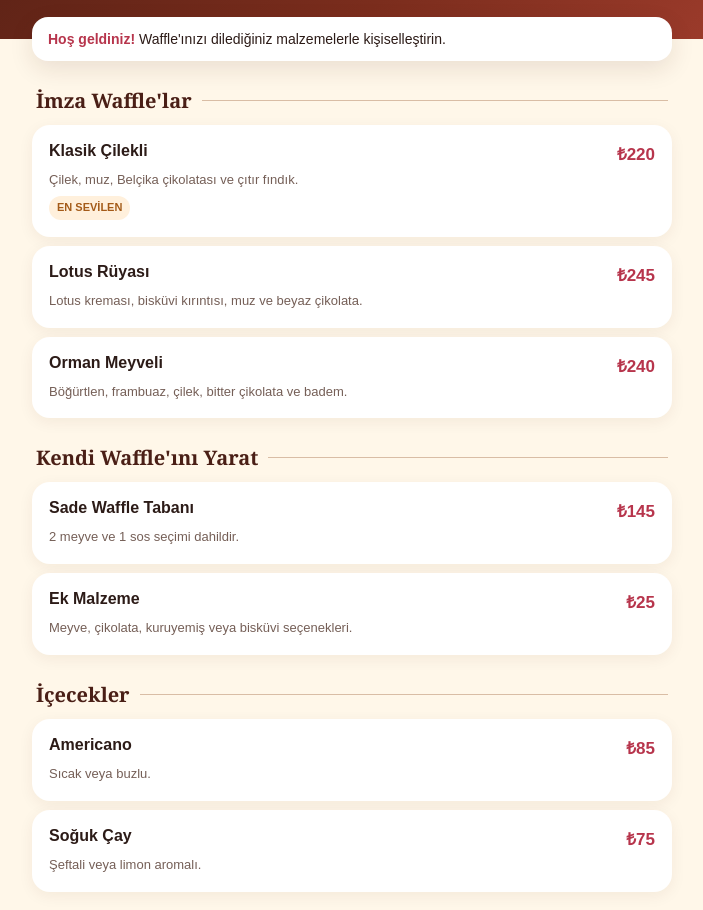
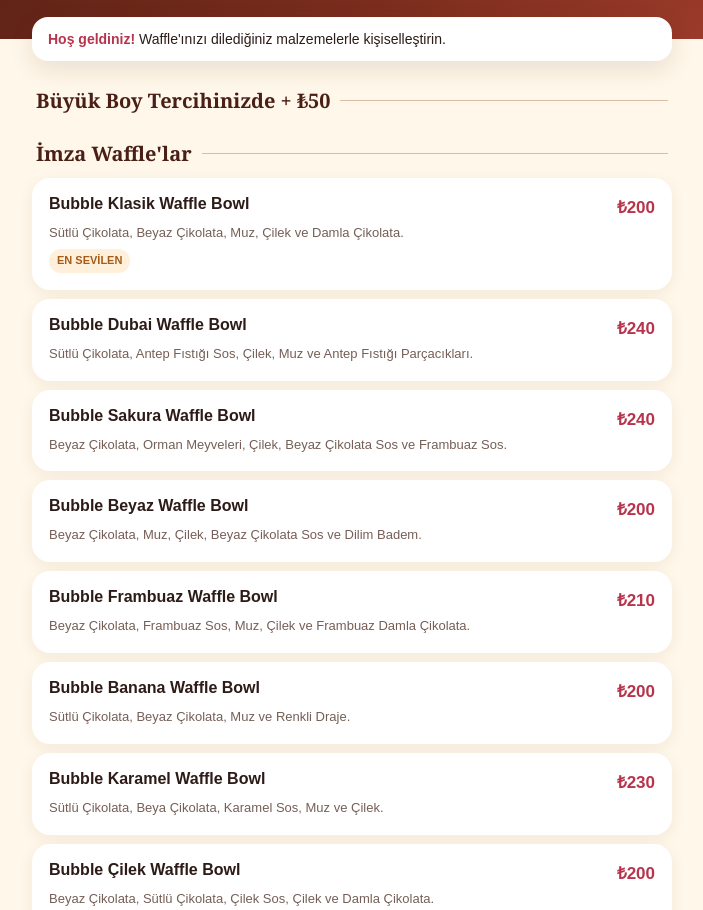
Before and after one commit to Ortuss/capon-menu, a plain HTML site: page index.html in a window 1280 px wide. Shown: the part 229-1139 px from the top of the page, without its empty margins (288-991 px from the left). Drawn offline with Linux system fonts and the light colour scheme.

Commit message:
index.html

```diff
--- a/index.html
+++ b/index.html
@@ -4,7 +4,7 @@
   <meta charset="utf-8">
   <meta name="viewport" content="width=device-width, initial-scale=1">
   <meta name="theme-color" content="#5a2419">
-  <title>Waffle House | Menü</title>
+  <title>Capon Cups | Menü</title>
   <style>
     :root { --cocoa:#4a1f16; --berry:#b7354c; --cream:#fff7e9; --caramel:#d48738; --ink:#2c1b17; }
     * { box-sizing:border-box; }
@@ -39,29 +39,69 @@
 
   <main>
     <div class="notice"><strong>Hoş geldiniz!</strong> Waffle'ınızı dilediğiniz malzemelerle kişiselleştirin.</div>
+    <h2 class="section-title">Büyük Boy Tercihinizde + ₺50</h2>
 
     <!-- Ürün eklemek için aşağıdaki .item bloğunu çoğaltın. -->
     <h2 class="section-title">İmza Waffle'lar</h2>
     <article class="item">
-      <div class="name">Klasik Çilekli</div><div class="price">₺220</div>
-      <div class="description">Çilek, muz, Belçika çikolatası ve çıtır fındık.<br><span class="tag">EN SEVİLEN</span></div>
+      <div class="name">Bubble Klasik Waffle Bowl</div><div class="price">₺200</div>
+      <div class="description">Sütlü Çikolata, Beyaz Çikolata, Muz, Çilek ve Damla Çikolata.<br><span class="tag">EN SEVİLEN</span></div>
     </article>
     <article class="item">
-      <div class="name">Lotus Rüyası</div><div class="price">₺245</div>
-      <div class="description">Lotus kreması, bisküvi kırıntısı, muz ve beyaz çikolata.</div>
+      <div class="name">Bubble Dubai Waffle Bowl</div><div class="price">₺240</div>
+      <div class="description">Sütlü Çikolata, Antep Fıstığı Sos, Çilek, Muz ve Antep Fıstığı Parçacıkları.</div>
     </article>
     <article class="item">
-      <div class="name">Orman Meyveli</div><div class="price">₺240</div>
-      <div class="description">Böğürtlen, frambuaz, çilek, bitter çikolata ve badem.</div>
+      <div class="name">Bubble Sakura Waffle Bowl</div><div class="price">₺240</div>
+      <div class="description">Beyaz Çikolata, Orman Meyveleri, Çilek, Beyaz Çikolata Sos ve Frambuaz Sos.</div>
+    </article>
+    <article class="item">
+      <div class="name">Bubble Beyaz Waffle Bowl</div><div class="price">₺200</div>
+      <div class="description">Beyaz Çikolata, Muz, Çilek, Beyaz Çikolata Sos ve Dilim Badem.</div>
+    </article>
+    <article class="item">
+      <div class="name">Bubble Frambuaz Waffle Bowl</div><div class="price">₺210</div>
+      <div class="description">Beyaz Çikolata, Frambuaz Sos, Muz, Çilek ve Frambuaz Damla Çikolata.</div>
+    </article>
+    <article class="item">
+      <div class="name">Bubble Banana Waffle Bowl</div><div class="price">₺200</div>
+      <div class="description">Sütlü Çikolata, Beyaz Çikolata, Muz ve Renkli Draje.</div>
+    </article>
+    <article class="item">
+      <div class="name">Bubble Karamel Waffle Bowl</div><div class="price">₺230</div>
+      <div class="description">Sütlü Çikolata, Beya Çikolata, Karamel Sos, Muz ve Çilek.</div>
+    </article>
+    <article class="item">
+      <div class="name">Bubble Çilek Waffle Bowl</div><div class="price">₺200</div>
+      <div class="description">Beyaz Çikolata, Sütlü Çikolata, Çilek Sos, Çilek ve Damla Çikolata.</div>
+    </article>
+    <article class="item">
+      <div class="name">Bubble Lotus Waffle Bowl</div><div class="price">₺240</div>
+      <div class="description">Sütlü Çikolata, Karamel Sos, Lotus Kreması, Muz, Çilek ve Lotus Powder.</div>
+    </article>
+    <article class="item">
+      <div class="name">Bubble Triple Chocolate Waffle Bowl</div><div class="price">₺220</div>
+      <div class="description">Sütlü Çikolata, Bitter Çikolata, Beyaz Çikolata, Muz, Çilek ve Damla Çikolata.</div>
+    </article>
+    <article class="item">
+      <div class="name">Bubble Special Waffle Bowl</div><div class="price">₺230</div>
+      <div class="description">Sütlü Çikolata, Beyaz Çikolata, Muz, Çilek, Antep Fıstığı, Frambuaz Damla Çikolata, Damla Çikolata ve Çakıltaiı.</div>
+    </article>
+    <article class="item">
+      <div class="name">Bubble All Waffle Bowl</div><div class="price">₺240</div>
+      <div class="description">Sütlü Çikolata, Beyaz Çikolata, Çilek, Muz, Kivi ve Renkli Drajeler.</div>
     </article>
 
-    <h2 class="section-title">Kendi Waffle'ını Yarat</h2>
-    <article class="item"><div class="name">Sade Waffle Tabanı</div><div class="price">₺145</div><div class="description">2 meyve ve 1 sos seçimi dahildir.</div></article>
-    <article class="item"><div class="name">Ek Malzeme</div><div class="price">₺25</div><div class="description">Meyve, çikolata, kuruyemiş veya bisküvi seçenekleri.</div></article>
 
     <h2 class="section-title">İçecekler</h2>
-    <article class="item"><div class="name">Americano</div><div class="price">₺85</div><div class="description">Sıcak veya buzlu.</div></article>
-    <article class="item"><div class="name">Soğuk Çay</div><div class="price">₺75</div><div class="description">Şeftali veya limon aromalı.</div></article>
+    <article class="item"><div class="name">Türk Kahvesi</div><div class="price">₺90</div><div class="description">Sıcak veya buzlu.</div></article>
+    <article class="item"><div class="name">Kola</div><div class="price">₺60</div><div class="description">Şeftali veya limon aromalı.</div></article>
+    <article class="item"><div class="name">Soda</div><div class="price">₺40</div><div class="description">Sıcak veya buzlu.</div></article>
+    <article class="item"><div class="name">Niğde Gazoz</div><div class="price">₺50</div><div class="description">Şeftali veya limon aromalı.</div></article>
+    <article class="item"><div class="name">Limonata</div><div class="price">₺80</div><div class="description">Sıcak veya buzlu.</div></article>
+    <article class="item"><div class="name">Çay</div><div class="price">₺40</div><div class="description">Şeftali veya limon aromalı.</div></article>
+    <article class="item"><div class="name">IceTea</div><div class="price">₺70</div><div class="description">Sıcak veya buzlu.</div></article>
+    <article class="item"><div class="name">Su</div><div class="price">₺20</div><div class="description">Şeftali veya limon aromalı.</div></article>
 
     <!-- Sayfa yayınlandıktan sonra aşağıdaki değeri kendi tam site adresinizle değiştirin. -->
     <img id="qr-code" class="qr" alt="Menü QR kodu">
```
